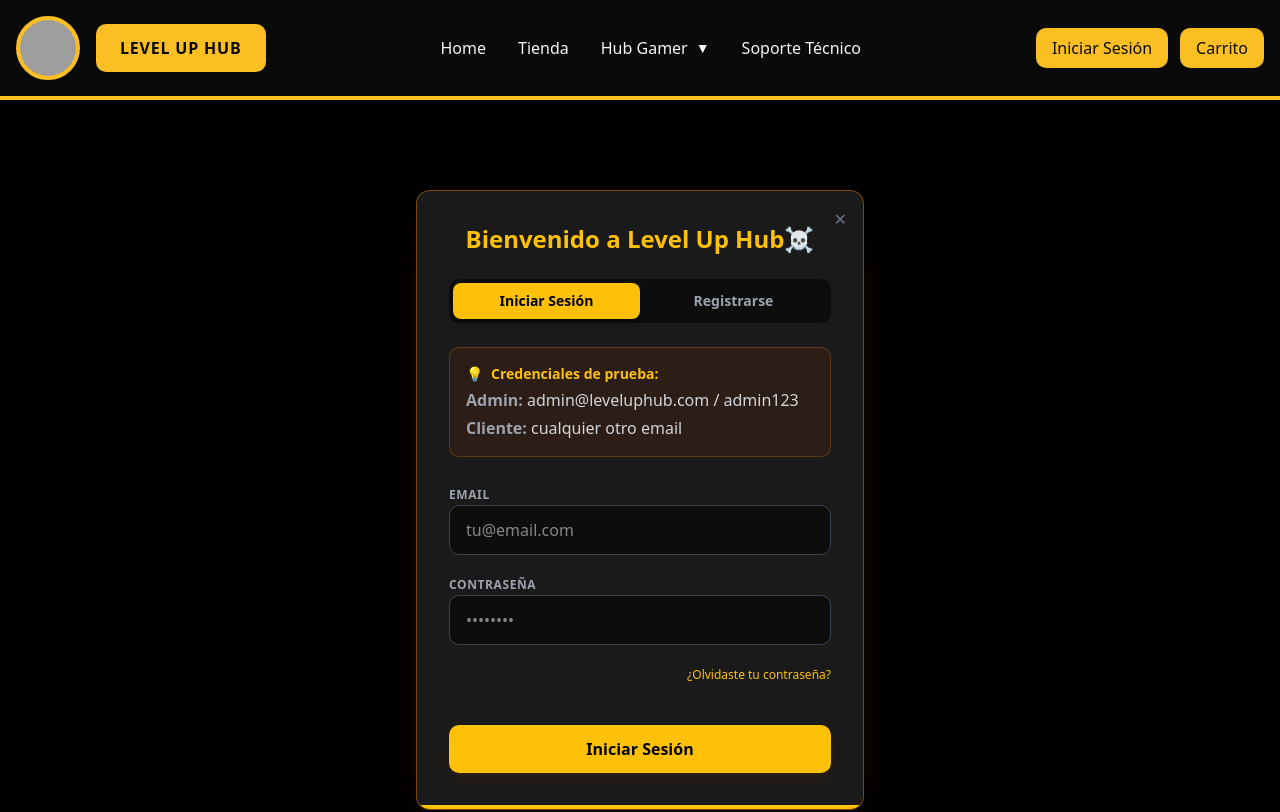
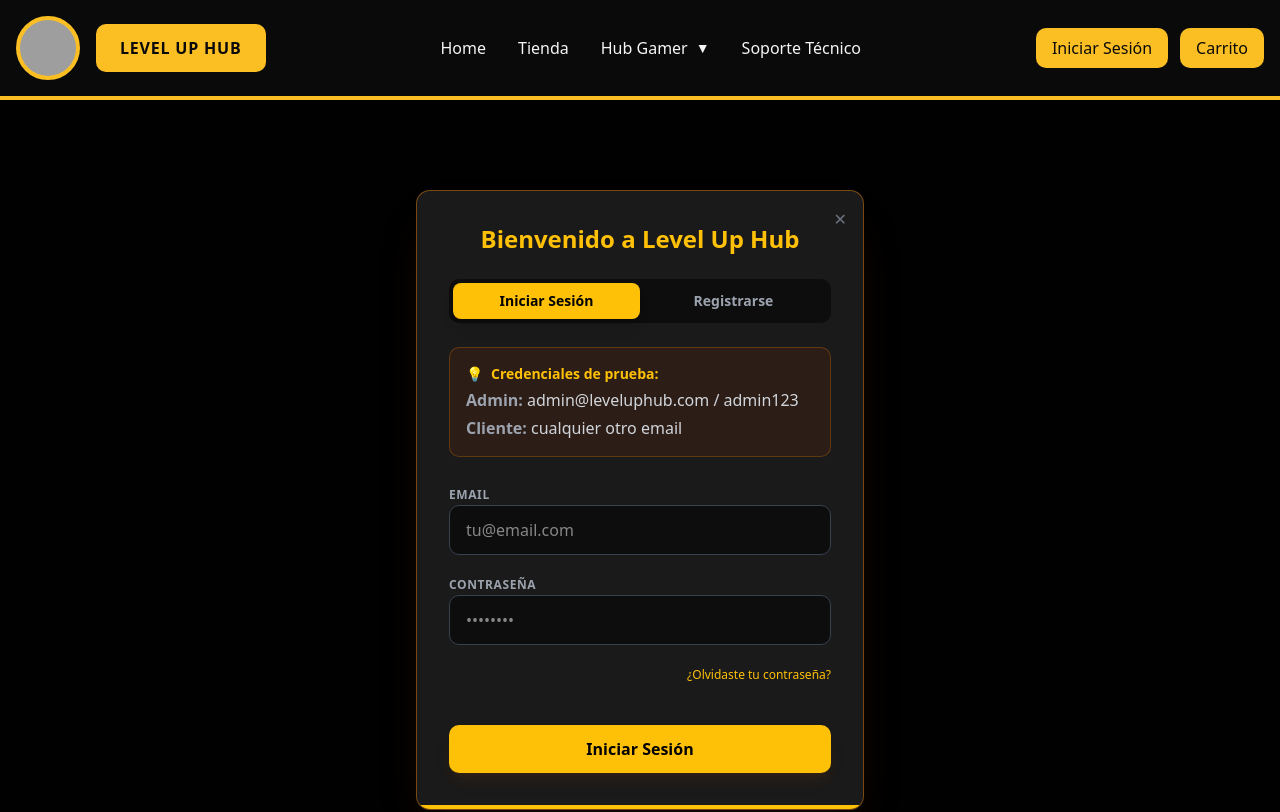
Before and after one commit to IEVN1001-22001567/LevelUpWorksHub, an Angular app in the folder LevelUpWorksHUB/Frontend/: page /login in a window 1280 px wide. Shown: the top 812 px of the page. Built offline with nearby package versions, Linux system fonts and the light colour scheme; grey boxes are pictures that could not be loaded.

Commit message:
Proyecto Actualizado

```diff
--- a/LevelUpWorksHUB/Frontend/src/app/login/login.component.html
+++ b/LevelUpWorksHUB/Frontend/src/app/login/login.component.html
@@ -8,7 +8,7 @@
     <div class="p-8">
 
       <h2 class="text-2xl font-bold text-[#ffc107] mb-6 text-center">
-        Bienvenido a Level Up Hub☠️
+        Bienvenido a Level Up Hub
       </h2>
 
       <div class="flex bg-black/50 p-1 rounded-lg mb-6">
```
